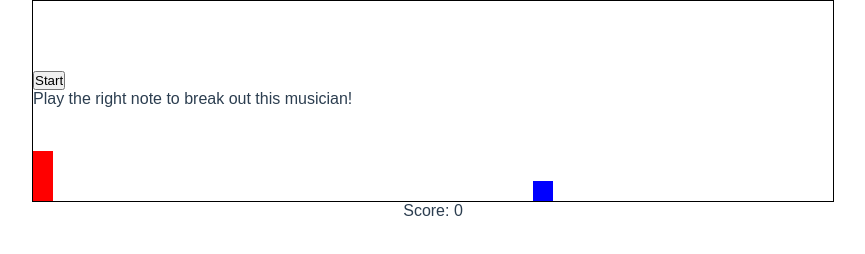
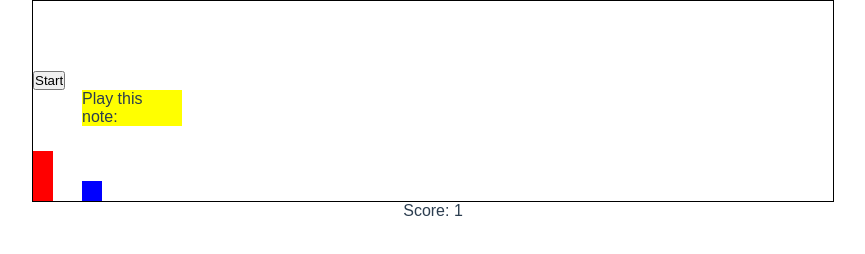
Before and after one commit to shannon-heh/doremi-smash, a plain HTML site: page index.html in a window 1280 px wide. Both pictures are taken after a click on the button "Start". Shown: the whole page, without its empty margins (207-1072 px from the left). Drawn offline with nearby package versions, Linux system fonts and the light colour scheme.

Commit message:
added pop-up message

```diff
--- a/index.html
+++ b/index.html
@@ -12,6 +12,7 @@
     <div id="block"></div>
     <button id="startgame" onclick="startgame()">Start</button>
     <div id="break-concrete"></div>
+    <span id="notes-to-play">Play this note:<br></span>
   </div>
   <p>Score: <span id="scoreSpan"></span></p>
   <script src="script.js"></script>
--- a/script.js
+++ b/script.js
@@ -38,20 +38,45 @@ function jump(){
     },300);
 }
 
-var offset=0;
+character.addEventListener("click", function() {
+    block.style.animationPlayState="running";
+})
+
+var offset=0;           // for positioning of character
+var distance=50;        // distance between blocks when message appears
+var endGame = false;    // determines whether to end game
+
 var checkDead = setInterval(function() {
-    // console.log(window.getComputedStyle(character));
     let characterTop = parseInt(window.getComputedStyle(character).getPropertyValue("top"));
     let blockLeft = parseInt(window.getComputedStyle(block).getPropertyValue("left"));
-    console.log(blockLeft);
+    let popUp = document.getElementById("notes-to-play");
 
     if(ingame) {
+        if(/*(blockLeft<offset && blockLeft>-20 && characterTop>=130) ||*/ endGame){
+            block.style.animation = "none";
+            alert("Game Over. score: "+Math.floor(counter/100));
+            counter=0;
+            character.classList.remove("animate");
+            ingame = false;
+        }
+        else if(blockLeft<offset+distance) {
+            rightPressed=false;
+            block.style.animationPlayState="paused";
+            popUp.style.display="block";    // pop-up message appears
+            popUp.style.marginLeft=blockLeft+"px";
+            // if (notes correct) --> block disappears, set rightPressed=true again
+            // if (notes wrong) --> endGame = true;
+        }
+        else{
+            counter++;
+            document.getElementById("scoreSpan").innerHTML = Math.floor(counter/100);
+        }
+
         if(rightPressed) {
             character.style.left = offset+'px';
             offset += 1;
             characterWidth = window.getComputedStyle(character).getPropertyValue("width");
-            console.log(characterWidth);
-            if(offset>700) {
+            if(offset>700) { // fix this number
                 offset=700;
             }
         }
@@ -62,22 +87,17 @@ var checkDead = setInterval(function() {
                 offset=0;
             }
         }
-
-        if(blockLeft<offset && blockLeft>-20 && characterTop>=130){
-            block.style.animation = "none";
-            alert("Game Over. score: "+Math.floor(counter/100));
-            counter=0;
-            character.classList.remove("animate");
-            concrete.innerHTML = "Play the right note to break out this musician!";
-            ingame = false;
-        }else{
-            counter++;
-            document.getElementById("scoreSpan").innerHTML = Math.floor(counter/100);
-        }
+    }
+    else {
+        offset=0;
+        block.style.animation = "none";
+        concrete.innerHTML = "Play the right note to break out this musician!";
     }
 }, 10);
 
 function startgame() {
+    offset=0;
+    character.style.left="0px";
     ingame = true;
     block.style.animation = "block 2s infinite linear";
     concrete.innerHTML = "";
--- a/style.css
+++ b/style.css
@@ -191,3 +191,9 @@ body {
 .swal-button {
   background: #2c3e50;
 }
+
+#notes-to-play {
+  background-color: yellow;
+  display: none;
+  width: 100px;
+}
```
